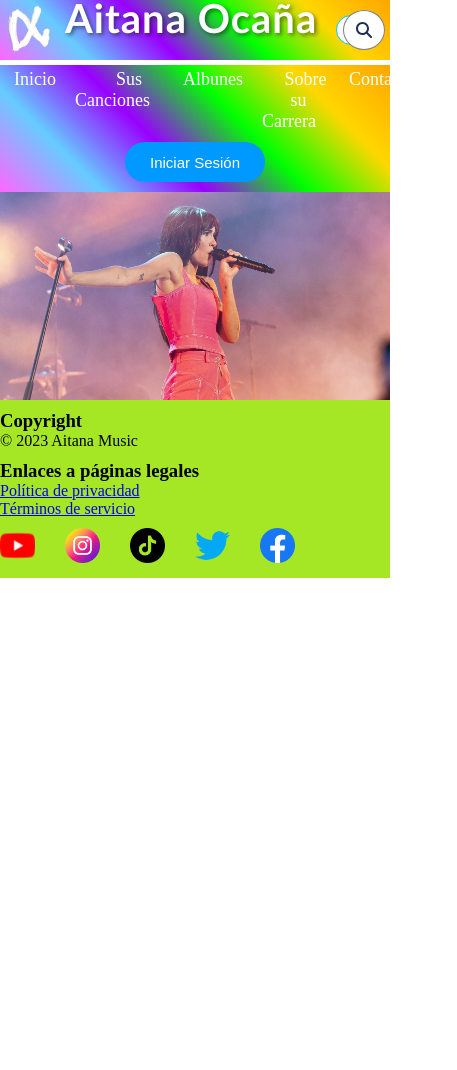
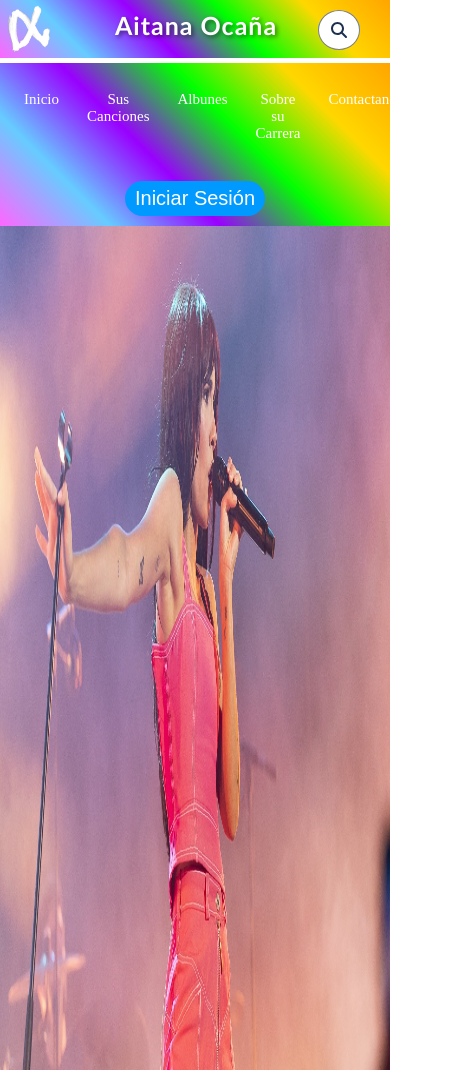
Before and after one commit to JaimeDev0/Pagina_Web_Aitana, a plain HTML site: page Index.html in a window 390 px wide. Shown: the top 1070 px of the page, 457 px wide, since content can reach past the window. Before the commit the page ends 844 px from the top, so only its background shows below. Drawn offline with Linux system fonts and the light colour scheme; files whose address does not match are found by name.

Commit message:
Responsive pagina inicio hecho

```diff
--- a/Index.html
+++ b/Index.html
@@ -8,7 +8,26 @@
     <link rel="stylesheet" href="style.css">
     <link rel="stylesheet" href="https://fonts.googleapis.com/css2?family=Arimo:wght@400;700&display=swap">
     <link rel="shortcut icon" href="img/Logo.webp" type="image/x-icon">
+    <style>
+        .imgAitana{
+            width: 100%;
+            height: 100vh;
+        }
+        @media only screen and (max-width: 900px) {
+            .imgAitana{
+                object-fit: fill;
+            }
+        }
+        @media only screen and (max-width: 750px) {
+            .imgAitana{
+                max-width: 100%;
 
+            }
+        }
+
+
+
+    </style>
 </head>
 
 <body>
--- a/Style.css
+++ b/Style.css
@@ -103,7 +103,7 @@ nav {
     float: left;
     background: linear-gradient(45deg, #FF66FF, #66CCFF, #9900FF, #00FF00, #FFD700, #FFA500);
     width: 100%;
-    height: 30px;
+    height: 40px;
     margin-top: 5px;
     margin-left: 0;
 }
@@ -111,7 +111,7 @@ nav ul li a {
     margin-right: 15px;
     text-decoration: none;
     margin-left: 10px;
-    font-size: 18px;
+    font-size: 28px;
     padding: 4px;
     color: #ffffff;
 }
@@ -131,12 +131,12 @@ nav button{
     background-color: #09f;
     color: #ffffff;
     width: 10%;
-    height: 27px;
+    height: 32px;
     padding: 5px 5px;
-    font-size: 15px;
+    font-size: 20px;
     border: none;
     margin-right: 40px;
-    margin-top: -23.5px;
+    margin-top: -31.5px;
     border-radius: 50px;
     cursor: pointer;
 }
@@ -148,10 +148,7 @@ nav button a{
     text-decoration: none;
     color: #ffffff;
 }
-.imgAitana{
-    width: 100%;
-    height: auto;
-}
+
 footer{
     width: 100%;
     height: 80px;
@@ -160,11 +157,12 @@ footer{
     margin-top: 15px;
     overflow: hidden;
     padding-bottom: 5px;
+    font-size: 20px;
 }
 .copyright, .enlaces-legales {
     float: left;
     margin-left: 90px;
-    margin-top: 10px;
+    margin-top: 5px;
 }
 .enlaces-legales ul  {
     list-style: none;
@@ -174,17 +172,19 @@ footer{
     float: right;
     margin-right: 200px;
     margin-top: 20px;
+    font-size: 24px;
     align-items: center;
     display: flex;
     gap: 30px;
 }
-
 .redes-sociales ul li:hover {
-    transform: scale(1.1); /* Ajusta el valor según tus preferencias para el efecto hover */
+    transform: scale(1.1);
 }
 
-/*pantallas menos 850px*/
-@media only screen and (max-width: 850px) {
+/*Responsive*/
+
+/*Medidas pantallas menos de 1020px*/
+@media only screen and (max-width: 1020px) {
     header {
         height: auto;
     }
@@ -194,7 +194,7 @@ footer{
     }
     .buscar {
         float: none;
-        margin: 7px 11px;
+        margin: 7px 9px;
         text-align: center;
         margin-top: 9px;
     }
@@ -215,58 +215,64 @@ footer{
         margin-bottom: 10px;
     }
     nav button {
-        height: 40px;
+        height: 35px;
         width: 140px;
-        float: none;
-        margin: 10px auto;
-        display: block;
-    }
-    .imgAitana {
-        max-width: 100%;
-        height: auto;
+        float: right;
+        margin: 5px 80px;
     }
     footer {
         height: auto;
     }
     .copyright, .enlaces-legales {
         float: none;
-        margin-left: 0;
+        margin-left: 15px;
         margin-top: 10px;
     }
     .redes-sociales ul {
         float: none;
-        margin: 10px auto;
+        margin: 10px 15px;
         text-align: center;
     }
 }
 
+/*Medidas pantallas menos de 783px*/
+@media only screen and (max-width: 783px) {
+    header {
+        height: auto;
+    }
 
-
-@media only screen and (max-width: 630px) {
     h1 {
-        font-size: 40px;
-        margin-left: 10px; /* Ajusta según sea necesario */
+        font-size: 35px;
+        margin-left: 100px;
+        margin-top: 10px;
     }
 
     .buscar {
         float: none;
-        margin: 10px auto;
+        margin: 9px 25px;
         text-align: center;
     }
 
     .btn {
-        right: 5px;
+        margin-right: 15px;
+    }
+
+    nav {
+        height: auto;
     }
 
     nav ul {
+        text-align: center;
         margin-left: 0;
-        padding: 0;
-        text-align: center;
+        padding: 10px;
+
     }
 
     nav ul li {
-        display: inline-block;
+        display: block;
         margin: 0;
+        margin-bottom: 10px;
+
     }
 
     nav button {
@@ -279,9 +285,44 @@ footer{
         height: auto;
     }
 
+    .copyright, .enlaces-legales {
+        float: none;
+        margin-left: 15px;
+        margin-top: 10px;
+    }
+
     .redes-sociales ul {
         float: none;
-        margin: 10px auto;
+        margin: 10px 10px;
         text-align: center;
     }
 }
+
+/*Medida nav distintos tamaños*/
+
+@media only screen and (max-width: 605px) {
+    nav ul li a{
+        margin: 10px;
+        margin-bottom: 5px;
+    }
+}
+@media only screen and (max-width: 577px) {
+    h1 {
+        font-size: 25px;
+        margin-left: 60px;
+        margin-top: 10px;
+    }
+    nav ul li a{
+        margin: 10px;
+        font-size: 15px;
+        margin-bottom: 5px;
+    }
+}
+@media only screen and (max-width: 507px) {
+    nav ul li a{
+        margin: 10px;
+        font-size: 15px;
+        display: block;
+        margin-bottom: 5px;
+    }
+}
```
